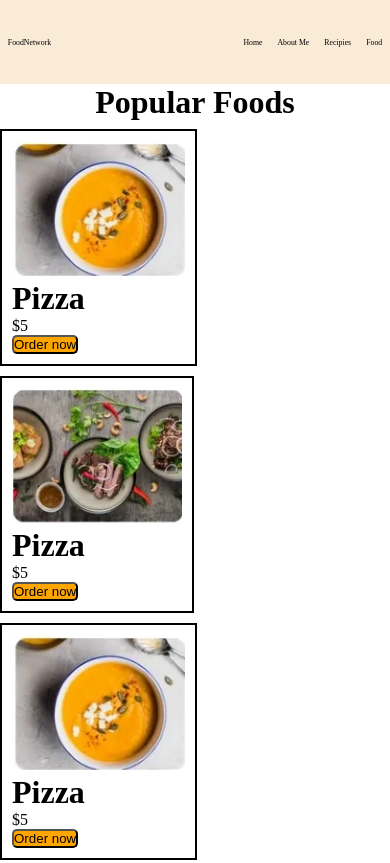
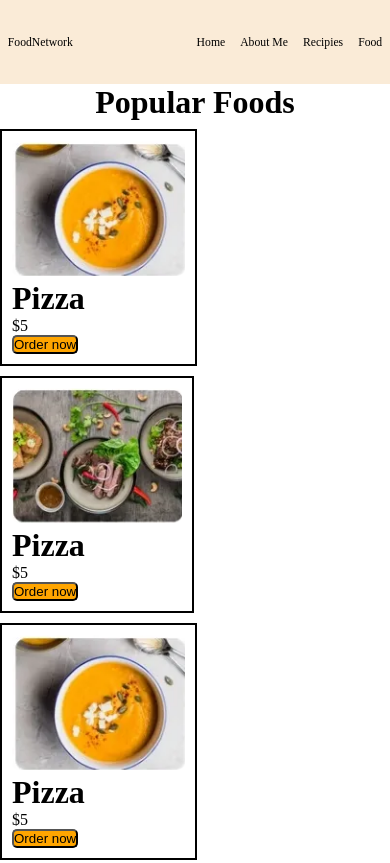
Before and after one commit to PragadeeshwaranD/Food_networks, a plain HTML site: page index.html in a window 390 px wide. Shown: the top 863 px of the page. Drawn offline with Linux system fonts and the light colour scheme.

Commit message:
second commit

```diff
--- a/style.css
+++ b/style.css
@@ -55,3 +55,27 @@
     background-color: orange;
     border-radius: 5px;
 }
+
+@media(max-width:650px){
+    .header{
+        display:flex;
+        justify-content: space-between;
+        height:10%;
+        align-items: center;
+        font-size: 3vw;
+        background-color: antiquewhite;
+    }
+    .logo{
+        margin-left: 2%;
+    }
+    .header_items{
+        display:flex;
+        gap:15px;
+        margin-right: 2%;
+    }
+    .header_items5>a{
+        text-decoration: none;
+        color:black;
+    }
+
+}
```
